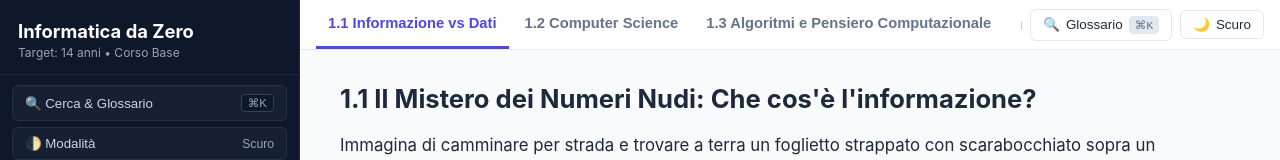
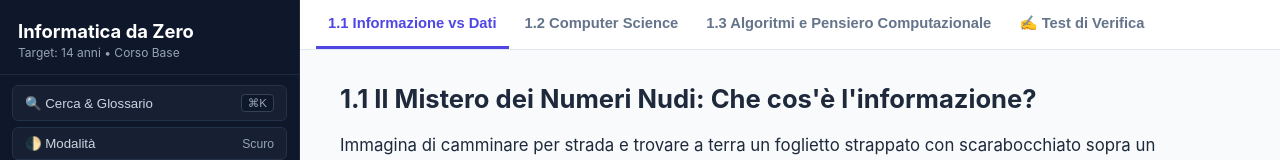
Before and after one commit to gsorbara/corso-it, a plain HTML site: page index.html in a window 1280 px wide. Shown: the top 160 px of the page. Drawn offline with Linux system fonts and the light colour scheme.

Commit message:
refactor(ui): keep glossary and theme toggle in sidebar only, clean up top tabs bar

```diff
--- a/index.html
+++ b/index.html
@@ -61,17 +61,6 @@
   <main id="main-area">
     <div class="top-bar-wrapper">
       <nav class="tabs-bar" id="submoduleTabs"></nav>
-      <div class="tabs-actions">
-        <button class="action-btn" onclick="openGlossary()" title="Cerca o consulta il glossario (Ctrl+K)">
-          <span>🔍</span>
-          <span class="btn-text">Glossario</span>
-          <kbd>⌘K</kbd>
-        </button>
-        <button class="action-btn" id="topThemeBtn" onclick="toggleTheme()" title="Cambia tema chiaro/scuro">
-          <span id="topThemeIcon">🌓</span>
-          <span class="btn-text" id="topThemeLabel">Tema</span>
-        </button>
-      </div>
     </div>
     <section class="content-body" id="contentArea"></section>
   </main>
--- a/styles.css
+++ b/styles.css
@@ -211,12 +211,10 @@
 .top-bar-wrapper {
   display: flex;
   align-items: center;
-  justify-content: space-between;
   background: var(--header-bg);
   border-bottom: 1px solid var(--border);
   flex-shrink: 0;
-  padding-right: 16px;
-  gap: 8px;
+  width: 100%;
   transition: background-color 0.2s, border-color 0.2s;
 }
 
```
